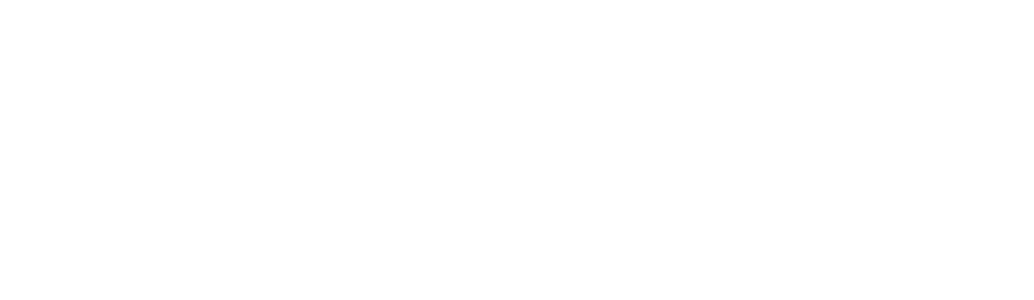
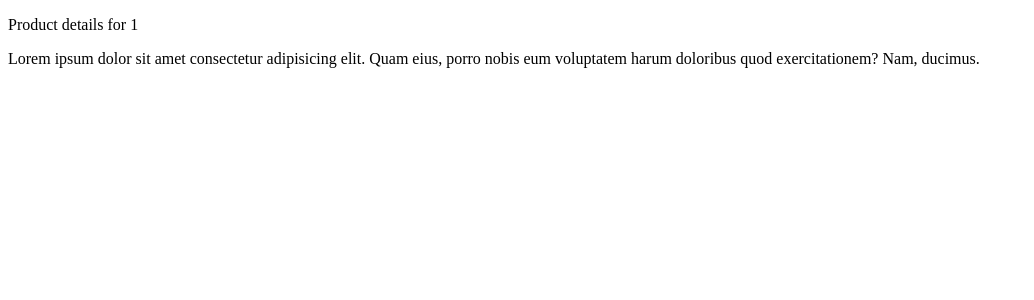
Before and after one commit to NeginSal/Nuxt-Shop, a Nuxt app: page /products/1 in a window 1280 px wide. Before the commit this address had no page. Shown: the top 300 px of the page, without its empty margins (0-1034 px from the left). Built offline with nearby package versions, Linux system fonts and the light colour scheme.

Commit message:
Route parameters

```diff
--- /dev/null
+++ b/pages/products/[id].vue
@@ -0,0 +1,16 @@
+<template>
+  <div>
+    <p>Product details for {{ id }}</p>
+    <p>
+      Lorem ipsum dolor sit amet consectetur adipisicing elit. Quam eius, porro
+      nobis eum voluptatem harum doloribus quod exercitationem? Nam, ducimus.
+    </p>
+  </div>
+</template>
+
+<script setup>
+const { id } = useRoute().params;
+</script>
+
+<style  scoped>
+</style>
```
